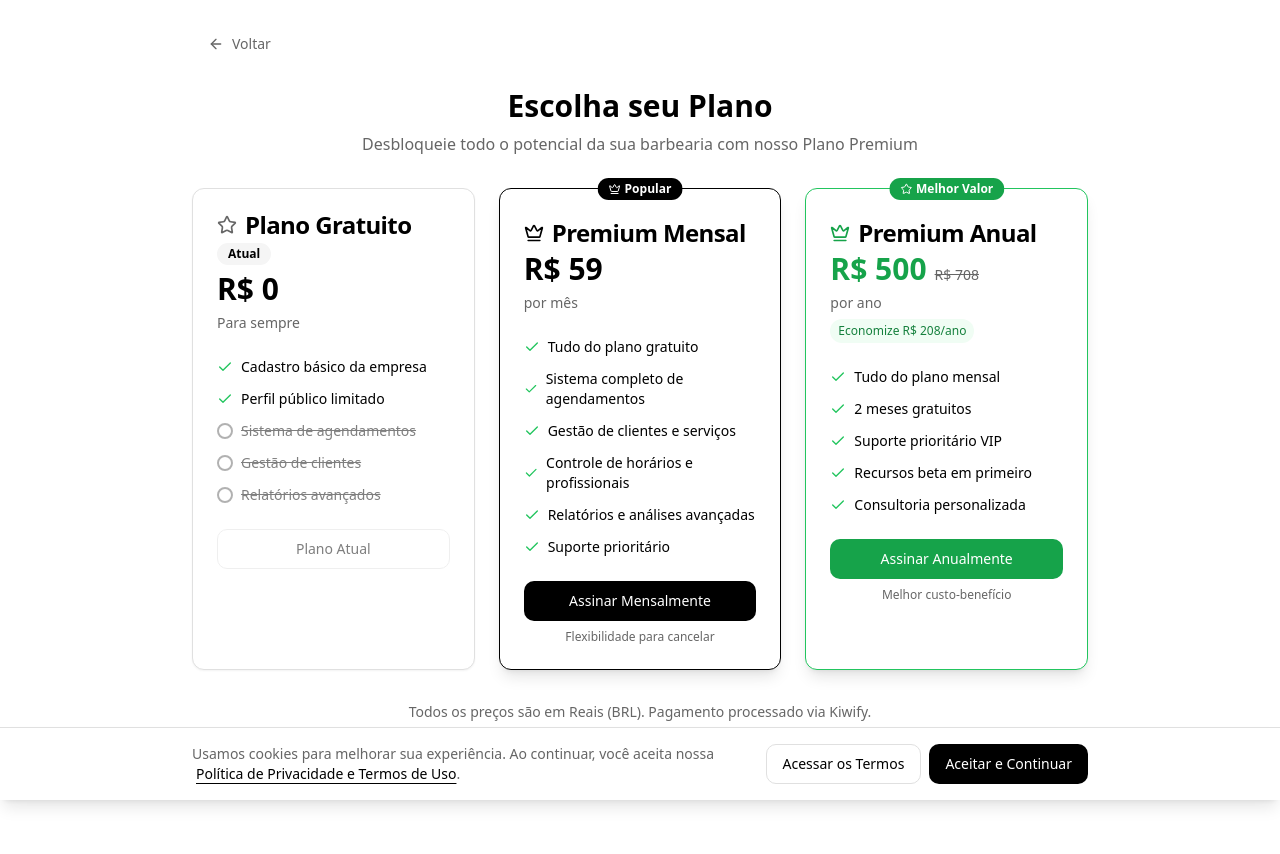
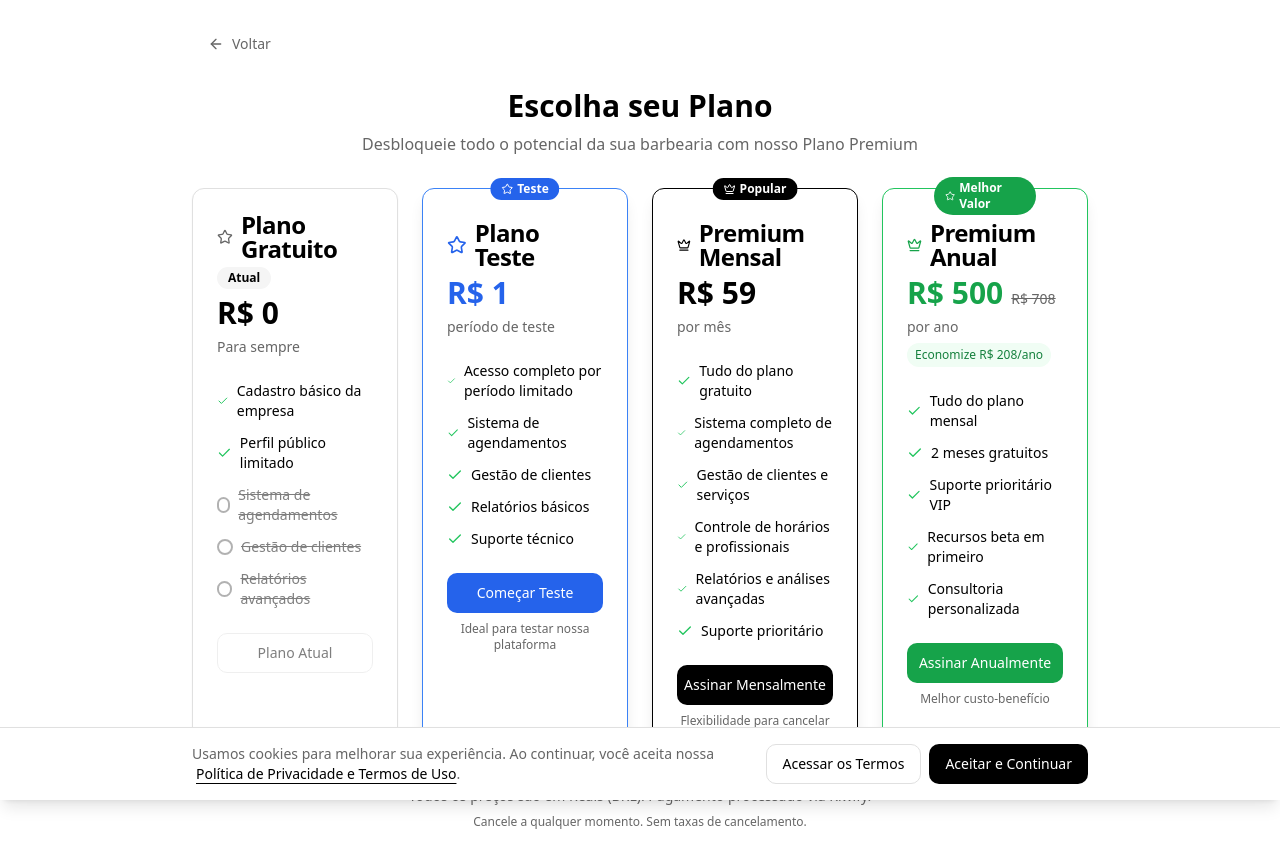
Before and after one commit to coioteTI/corte-e-arte-agenda, a React (Vite) app: page /planos in a window 1280 px wide. Before the commit the page ends 800 px from the top, so only its background shows below. Built offline with nearby package versions, Linux system fonts and the light colour scheme.

Commit message:
Add test plan with payment link
Create a test plan option and link it to the payment page using the provided URL.

```diff
--- a/src/pages/dashboard/Planos.tsx
+++ b/src/pages/dashboard/Planos.tsx
@@ -12,17 +12,18 @@ const Planos = () => {
   const { toast } = useToast();
   const navigate = useNavigate();
 
-  const handleSubscribe = async (planType: 'mensal' | 'anual') => {
+  const handleSubscribe = async (planType: 'mensal' | 'anual' | 'teste') => {
     // Salvar dados no localStorage para o webhook usar
     const { data: { user } } = await supabase.auth.getUser();
     if (user) {
       localStorage.setItem('user_email_for_kiwify', user.email || '');
-      localStorage.setItem('selected_plan', planType === 'mensal' ? 'premium_mensal' : 'premium_anual');
+      localStorage.setItem('selected_plan', planType === 'teste' ? 'plano_teste' : planType === 'mensal' ? 'premium_mensal' : 'premium_anual');
     }
 
     const kiwifyUrls = {
       mensal: 'https://pay.kiwify.com.br/ftXGkCD',
-      anual: 'https://pay.kiwify.com.br/yu7iXQJ'
+      anual: 'https://pay.kiwify.com.br/yu7iXQJ',
+      teste: 'https://pay.kiwify.com.br/9oNOaqB'
     };
 
     // Abrir o checkout do Kiwify em nova aba
@@ -56,7 +57,7 @@ const Planos = () => {
           </p>
         </div>
 
-        <div className="grid grid-cols-1 md:grid-cols-3 gap-6 max-w-5xl mx-auto">
+        <div className="grid grid-cols-1 md:grid-cols-4 gap-6 max-w-6xl mx-auto">
           {/* Plano Gratuito */}
           <Card className="relative">
             <CardHeader>
@@ -94,6 +95,57 @@ const Planos = () => {
               <Button variant="outline" className="w-full mt-6" disabled>
                 Plano Atual
               </Button>
+            </CardContent>
+          </Card>
+
+          {/* Plano Teste */}
+          <Card className="relative border-blue-500 shadow-lg">
+            <div className="absolute -top-3 left-1/2 transform -translate-x-1/2">
+              <Badge className="bg-blue-600 text-white">
+                <Star className="h-3 w-3 mr-1" />
+                Teste
+              </Badge>
+            </div>
+            <CardHeader className="pt-8">
+              <div className="flex items-center gap-2">
+                <Star className="h-5 w-5 text-blue-600" />
+                <CardTitle>Plano Teste</CardTitle>
+              </div>
+              <div className="text-3xl font-bold text-blue-600">R$ 1</div>
+              <p className="text-sm text-muted-foreground">período de teste</p>
+            </CardHeader>
+            <CardContent>
+              <ul className="space-y-3">
+                <li className="flex items-center gap-2">
+                  <Check className="h-4 w-4 text-green-500" />
+                  <span className="text-sm">Acesso completo por período limitado</span>
+                </li>
+                <li className="flex items-center gap-2">
+                  <Check className="h-4 w-4 text-green-500" />
+                  <span className="text-sm">Sistema de agendamentos</span>
+                </li>
+                <li className="flex items-center gap-2">
+                  <Check className="h-4 w-4 text-green-500" />
+                  <span className="text-sm">Gestão de clientes</span>
+                </li>
+                <li className="flex items-center gap-2">
+                  <Check className="h-4 w-4 text-green-500" />
+                  <span className="text-sm">Relatórios básicos</span>
+                </li>
+                <li className="flex items-center gap-2">
+                  <Check className="h-4 w-4 text-green-500" />
+                  <span className="text-sm">Suporte técnico</span>
+                </li>
+              </ul>
+              <Button
+                className="w-full mt-6 bg-blue-600 hover:bg-blue-700"
+                onClick={() => handleSubscribe('teste')}
+              >
+                Começar Teste
+              </Button>
+              <p className="text-xs text-center text-muted-foreground mt-2">
+                Ideal para testar nossa plataforma
+              </p>
             </CardContent>
           </Card>
 
```
